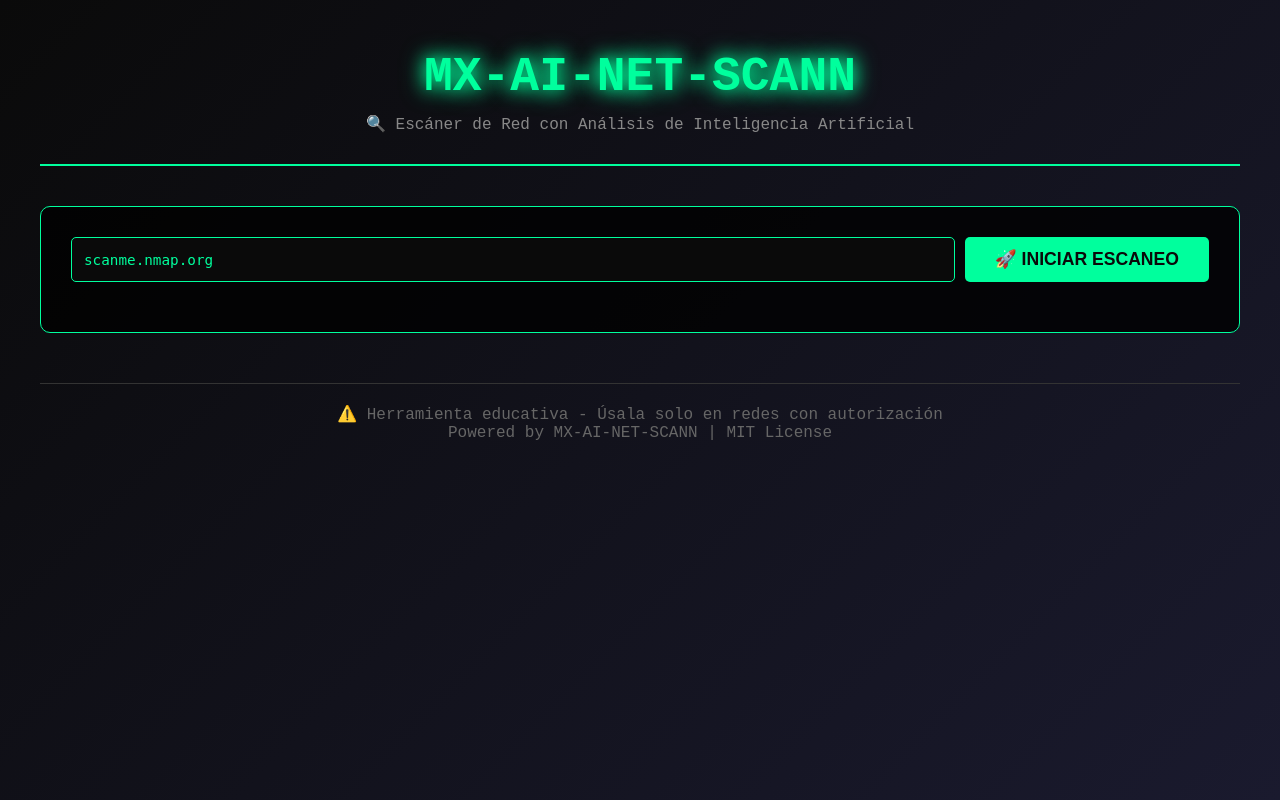
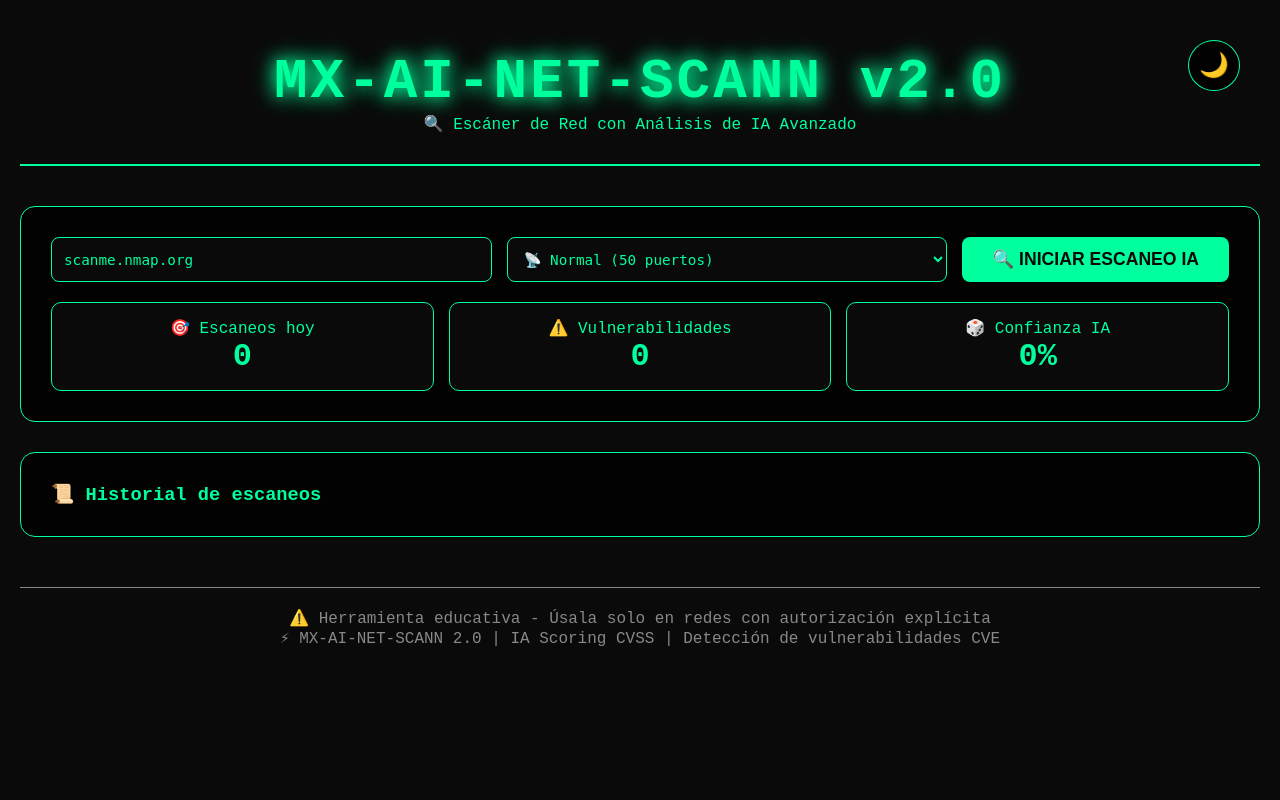
Before and after one commit to Falconmx1/MX-AI-NET-SCANN, a Flask app: page / in a window 1280 px wide. Run offline with Flask 3, Linux system fonts and the light colour scheme.

Commit message:
Update index.html

```diff
--- a/templates/index.html
+++ b/templates/index.html
@@ -3,95 +3,129 @@
 <head>
     <meta charset="UTF-8">
     <meta name="viewport" content="width=device-width, initial-scale=1.0">
-    <title>MX-AI-NET-SCANN - Escáner IA de Red</title>
+    <title>MX-AI-NET-SCANN 2.0 - Escáner IA de Red</title>
     <style>
+        :root {
+            --bg-primary: #0a0a0a;
+            --bg-secondary: #1a1a2e;
+            --text-primary: #00ff9d;
+            --text-secondary: #888;
+            --border-color: #00ff9d;
+            --glow: 0 0 10px rgba(0, 255, 157, 0.5);
+            --card-bg: rgba(0, 0, 0, 0.8);
+        }
+
+        [data-theme="light"] {
+            --bg-primary: #f0f0f0;
+            --bg-secondary: #ffffff;
+            --text-primary: #006644;
+            --text-secondary: #555;
+            --border-color: #006644;
+            --glow: 0 0 10px rgba(0, 102, 68, 0.3);
+            --card-bg: rgba(255, 255, 255, 0.9);
+        }
+
         * {
             margin: 0;
             padding: 0;
             box-sizing: border-box;
+            transition: all 0.3s ease;
         }
 
         body {
-            font-family: 'Courier New', monospace;
-            background: linear-gradient(135deg, #0a0a0a 0%, #1a1a2e 100%);
-            color: #00ff9d;
+            font-family: 'Courier New', 'Fira Code', monospace;
+            background: var(--bg-primary);
+            color: var(--text-primary);
             min-height: 100vh;
             padding: 20px;
         }
 
         .container {
-            max-width: 1200px;
+            max-width: 1400px;
             margin: 0 auto;
         }
 
+        /* Header Cyberpunk */
         header {
             text-align: center;
             padding: 30px;
-            border-bottom: 2px solid #00ff9d;
+            border-bottom: 2px solid var(--border-color);
             margin-bottom: 40px;
+            position: relative;
         }
 
         h1 {
-            font-size: 3em;
-            text-shadow: 0 0 10px #00ff9d;
-            animation: glow 2s ease-in-out infinite alternate;
+            font-size: 3.5em;
+            text-shadow: var(--glow);
+            animation: glowPulse 2s ease-in-out infinite alternate;
+            letter-spacing: 3px;
         }
 
-        @keyframes glow {
-            from { text-shadow: 0 0 5px #00ff9d; }
-            to { text-shadow: 0 0 20px #00ff9d, 0 0 30px #00ff9d; }
+        @keyframes glowPulse {
+            from { text-shadow: 0 0 5px var(--text-primary); }
+            to { text-shadow: 0 0 20px var(--text-primary), 0 0 30px var(--text-primary); }
         }
 
-        .subtitle {
-            color: #888;
-            margin-top: 10px;
+        .theme-toggle {
+            position: absolute;
+            top: 20px;
+            right: 20px;
+            cursor: pointer;
+            font-size: 1.5em;
+            background: var(--card-bg);
+            padding: 10px;
+            border-radius: 50%;
+            border: 1px solid var(--border-color);
         }
 
+        /* Scan Box */
         .scan-box {
-            background: rgba(0, 0, 0, 0.8);
-            border: 1px solid #00ff9d;
-            border-radius: 10px;
+            background: var(--card-bg);
+            border: 1px solid var(--border-color);
+            border-radius: 15px;
             padding: 30px;
             margin-bottom: 30px;
+            backdrop-filter: blur(5px);
         }
 
         .input-group {
             display: flex;
-            gap: 10px;
+            gap: 15px;
             margin-bottom: 20px;
+            flex-wrap: wrap;
         }
 
-        input {
+        input, select {
             flex: 1;
-            background: #0a0a0a;
-            border: 1px solid #00ff9d;
-            color: #00ff9d;
+            background: var(--bg-primary);
+            border: 1px solid var(--border-color);
+            color: var(--text-primary);
             padding: 12px;
             font-size: 1.1em;
             font-family: monospace;
-            border-radius: 5px;
+            border-radius: 8px;
         }
 
-        input:focus {
+        input:focus, select:focus {
             outline: none;
-            box-shadow: 0 0 10px #00ff9d;
+            box-shadow: var(--glow);
         }
 
         button {
-            background: #00ff9d;
-            color: #0a0a0a;
+            background: var(--text-primary);
+            color: var(--bg-primary);
             border: none;
             padding: 12px 30px;
             font-size: 1.1em;
             font-weight: bold;
             cursor: pointer;
-            border-radius: 5px;
+            border-radius: 8px;
             transition: all 0.3s;
         }
 
         button:hover {
             transform: scale(1.05);
-            box-shadow: 0 0 20px #00ff9d;
+            box-shadow: var(--glow);
         }
 
         button:disabled {
@@ -99,10 +133,32 @@
             cursor: not-allowed;
         }
 
+        /* Stats Grid */
+        .stats-grid {
+            display: grid;
+            grid-template-columns: repeat(auto-fit, minmax(200px, 1fr));
+            gap: 15px;
+            margin-top: 20px;
+        }
+
+        .stat-card {
+            background: var(--bg-primary);
+            border: 1px solid var(--border-color);
+            border-radius: 10px;
+            padding: 15px;
+            text-align: center;
+        }
+
+        .stat-value {
+            font-size: 2em;
+            font-weight: bold;
+        }
+
+        /* Resultados */
         .result {
-            background: #0a0a0a;
-            border: 1px solid #00ff9d;
-            border-radius: 10px;
+            background: var(--card-bg);
+            border: 1px solid var(--border-color);
+            border-radius: 15px;
             padding: 20px;
             margin-top: 20px;
             display: none;
@@ -180,145 +243,125 @@
             100% { transform: rotate(360deg); }
         }
 
+        .history-item {
+            background: var(--bg-primary);
+            margin: 10px 0;
+            padding: 10px;
+            border-radius: 5px;
+            cursor: pointer;
+        }
+
+        .history-item:hover {
+            border-left: 3px solid var(--text-primary);
+        }
+
         footer {
             text-align: center;
             margin-top: 50px;
             padding: 20px;
-            border-top: 1px solid #333;
-            color: #666;
+            border-top: 1px solid var(--text-secondary);
+            color: var(--text-secondary);
+        }
+
+        @media (max-width: 768px) {
+            h1 { font-size: 2em; }
+            .input-group { flex-direction: column; }
         }
     </style>
 </head>
 <body>
     <div class="container">
         <header>
-            <h1>MX-AI-NET-SCANN</h1>
-            <div class="subtitle">🔍 Escáner de Red con Análisis de Inteligencia Artificial</div>
+            <div class="theme-toggle" onclick="toggleTheme()">🌙</div>
+            <h1>MX-AI-NET-SCANN v2.0</h1>
+            <div class="subtitle">🔍 Escáner de Red con Análisis de IA Avanzado</div>
         </header>
 
         <div class="scan-box">
             <div class="input-group">
-                <input type="text" id="targetIP" placeholder="Ej: 192.168.1.1, 8.8.8.8, google.com" value="scanme.nmap.org">
-                <button onclick="startScan()">🚀 INICIAR ESCANEO</button>
+                <input type="text" id="targetIP" placeholder="IP o dominio (ej: 192.168.1.1, scanme.nmap.org)" value="scanme.nmap.org">
+                <select id="scanType">
+                    <option value="quick">🚀 Rápido (20 puertos)</option>
+                    <option value="normal" selected>📡 Normal (50 puertos)</option>
+                    <option value="full">🔬 Completo (100 puertos)</option>
+                </select>
+                <button onclick="startScan()">🔍 INICIAR ESCANEO IA</button>
+            </div>
+
+            <div class="stats-grid">
+                <div class="stat-card">
+                    <div>🎯 Escaneos hoy</div>
+                    <div class="stat-value" id="scanCount">0</div>
+                </div>
+                <div class="stat-card">
+                    <div>⚠️ Vulnerabilidades</div>
+                    <div class="stat-value" id="vulnCount">0</div>
+                </div>
+                <div class="stat-card">
+                    <div>🎲 Confianza IA</div>
+                    <div class="stat-value" id="confidence">0%</div>
+                </div>
             </div>
 
             <div id="loading" class="loading" style="display: none;">
                 <div class="spinner"></div>
-                <p>Escaneando red y analizando con IA...</p>
+                <p>🤖 Analizando con inteligencia artificial...</p>
+                <p>Escaneando puertos y detectando servicios</p>
             </div>
 
             <div id="result" class="result"></div>
         </div>
 
+        <div class="scan-box">
+            <h3>📜 Historial de escaneos</h3>
+            <div id="history"></div>
+        </div>
+
         <footer>
-            <p>⚠️ Herramienta educativa - Úsala solo en redes con autorización</p>
-            <p>Powered by MX-AI-NET-SCANN | MIT License</p>
+            <p>⚠️ Herramienta educativa - Úsala solo en redes con autorización explícita</p>
+            <p>⚡ MX-AI-NET-SCANN 2.0 | IA Scoring CVSS | Detección de vulnerabilidades CVE</p>
         </footer>
     </div>
 
     <script>
+        let scanCounter = 0;
+
+        // Toggle theme
+        function toggleTheme() {
+            const currentTheme = document.documentElement.getAttribute('data-theme');
+            const newTheme = currentTheme === 'light' ? 'dark' : 'light';
+            document.documentElement.setAttribute('data-theme', newTheme === 'light' ? 'light' : '');
+            localStorage.setItem('theme', newTheme);
+        }
+
+        // Load saved theme
+        const savedTheme = localStorage.getItem('theme');
+        if (savedTheme === 'light') {
+            document.documentElement.setAttribute('data-theme', 'light');
+        }
+
         async function startScan() {
             const target = document.getElementById('targetIP').value;
+            const scanType = document.getElementById('scanType').value;
+
             if (!target) {
-                alert('Ingresa una dirección IP o dominio');
+                alert('Ingresa una IP o dominio');
                 return;
             }
 
-            // Mostrar loading
             document.getElementById('loading').style.display = 'block';
             document.getElementById('result').classList.remove('show');
 
             try {
-                const response = await fetch('/scan', {
+                const response = await fetch('/api/scan', {
                     method: 'POST',
-                    headers: {
-                        'Content-Type': 'application/json',
-                    },
+                    headers: { 'Content-Type': 'application/json' },
                     body: JSON.stringify({ target: target })
                 });
 
                 const data = await response.json();
                 displayResult(data);
-            } catch (error) {
-                displayError(error.message);
-            } finally {
-                document.getElementById('loading').style.display = 'none';
-            }
-        }
 
-        function displayResult(data) {
-            const resultDiv = document.getElementById('result');
-
-            if (data.error) {
-                resultDiv.innerHTML = `
-                    <div class="risk-box" style="border-left-color: #ff0044;">
-                        <h3>❌ Error</h3>
-                        <p>${data.error}</p>
-                    </div>
-                `;
-                resultDiv.classList.add('show');
-                return;
-            }
-
-            const analysis = data.analysis;
-            let riskClass = '';
-            if (analysis.risk_level === 'CRÍTICO') riskClass = 'risk-critical';
-            else if (analysis.risk_level === 'ALTO') riskClass = 'risk-high';
-            else if (analysis.risk_level === 'MEDIO') riskClass = 'risk-medium';
-            else riskClass = 'risk-low';
-
-            let portsHtml = '';
-            if (data.open_ports.length > 0) {
-                portsHtml = `
-                    <h3>🔌 Puertos Abiertos (${data.open_ports.length})</h3>
-                    <div class="ports-list">
-                        ${data.open_ports.map(port => `<span class="port-badge">${port}</span>`).join('')}
-                    </div>
-                    <h3>📡 Servicios Detectados</h3>
-                    <div class="ports-list">
-                        ${analysis.services.map(service => `<span class="port-badge">${service}</span>`).join('')}
-                    </div>
-                `;
-            } else {
-                portsHtml = '<p>✅ No se encontraron puertos abiertos en el rango escaneado</p>';
-            }
-
-            let recommendationsHtml = '';
-            if (analysis.recommendations && analysis.recommendations.length > 0) {
-                recommendationsHtml = `
-                    <h3>🤖 Recomendaciones de IA</h3>
-                    ${analysis.recommendations.map(rec => `<div class="recommendation">${rec}</div>`).join('')}
-                `;
-            }
-
-            resultDiv.innerHTML = `
-                <div class="risk-box ${riskClass}">
-                    <h3>🎯 Resultados para: ${data.target}</h3>
-                    <p>✅ Host activo: ${data.alive ? 'SÍ' : 'NO'}</p>
-                    <p>🔐 Nivel de Riesgo: ${analysis.color} ${analysis.risk_level} (${analysis.risk_score}/100)</p>
-                    <p>🎲 Confianza IA: ${analysis.confidence}%</p>
-                    <p>🔢 Total puertos analizados: ${analysis.total_ports_open}/${data.open_ports.length}</p>
-                </div>
-                ${portsHtml}
-                ${recommendationsHtml}
-                <div class="recommendation" style="margin-top: 15px; background: rgba(0,255,157,0.1);">
-                    <small>⚡ Escaneo completado - ${new Date().toLocaleString()}</small>
-                </div>
-            `;
-            resultDiv.classList.add('show');
-        }
-
-        function displayError(message) {
-            const resultDiv = document.getElementById('result');
-            resultDiv.innerHTML = `
-                <div class="risk-box" style="border-left-color: #ff0044;">
-                    <h3>❌ Error de conexión</h3>
-                    <p>${message}</p>
-                    <p>¿El servidor está corriendo? Ejecuta: python app.py</p>
-                </div>
-            `;
-            resultDiv.classList.add('show');
-        }
-    </script>
-</body>
-</html>
+                // Actualizar contadores
+                scanCounter++;
+                document
```
Also changed, not shown: other parts of templates/index.html (+18 -11 lines).
